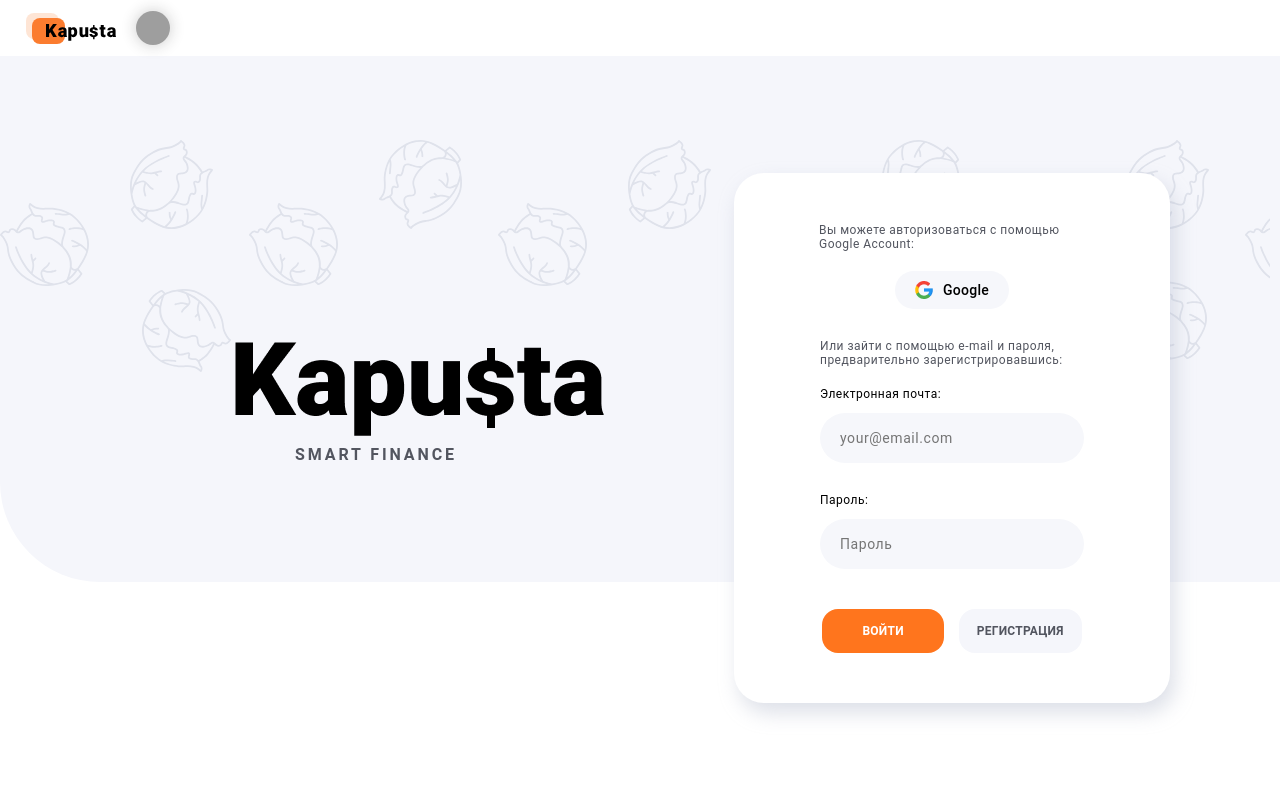
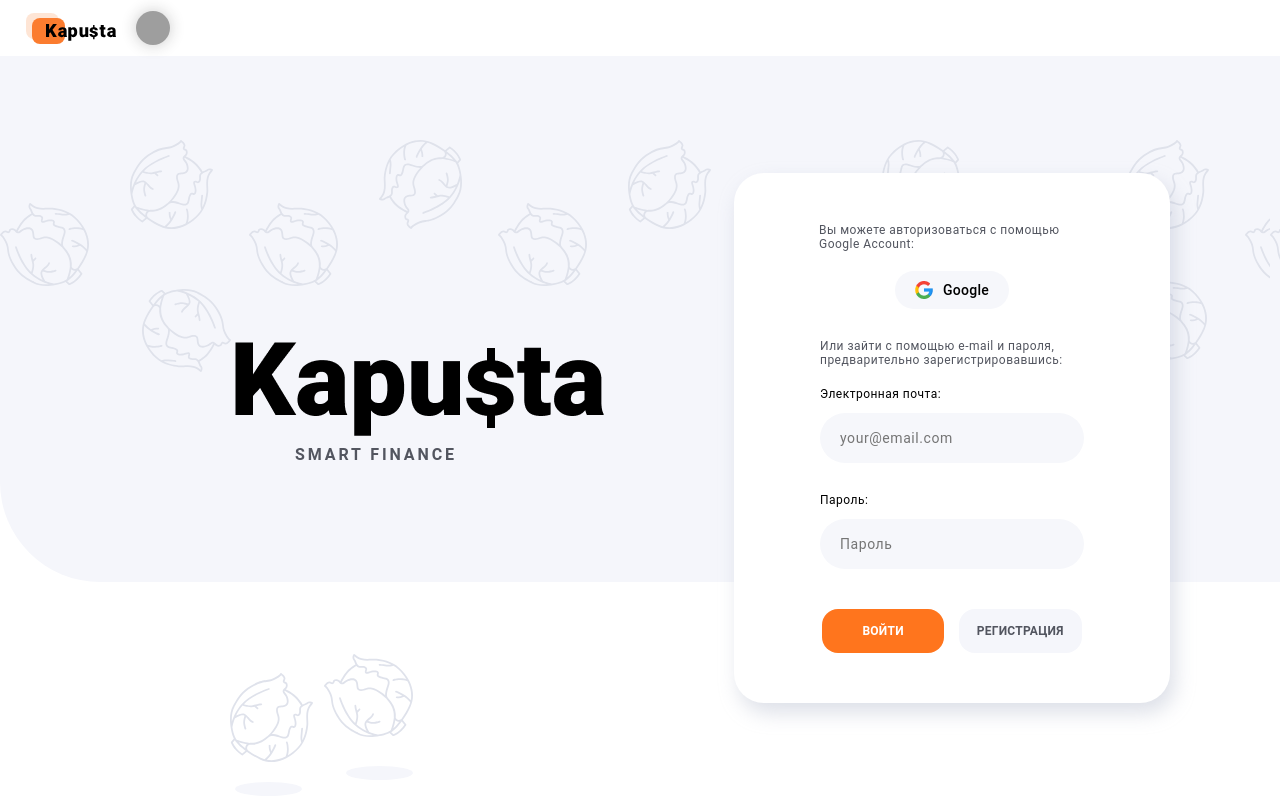
Before and after one commit to YelyzavetaLukianova/Money-project-react, a React (Create React App) app: page / in a window 1280 px wide. Shown: the top 800 px of the page. Built offline with nearby package versions, Linux system fonts and the light colour scheme; grey boxes are pictures that could not be loaded.

Commit message:
fix-background

```diff
--- a/src/pages/AuthPage/AuthPage.module.css
+++ b/src/pages/AuthPage/AuthPage.module.css
@@ -96,7 +96,7 @@
   background-image: url('../../images/svg/kapusta-mobile-auth-top.svg'),
     url('../../images/svg/kapusta-mobile-auth-bottom.svg');
   background-repeat: no-repeat;
-  background-position: right 0px top 160px, left 35px bottom 0px;
+  background-position: right 0px top 120px, left 35px bottom 0px;
 }
 
 .box::after {
@@ -114,11 +114,21 @@
 
 @media screen and (min-width: 480px) {
   .box {
-    background-image: url('../../images/svg/kapusta-desktop-auth.svg');
-    background-position: left 0px top 84px;
+    background-image: url('../../images/svg/kapusta-desktop-auth.svg'),
+      url('../../images/svg/kapusta-desktop-auth-bottom.svg');
+    background-position: left 0px top 84px, left 103px bottom 56px;
   }
 
   .box::after {
     height: 526px;
   }
 }
+
+@media screen and (min-width: 768px) {
+  .box {
+    background-image: url('../../images/svg/kapusta-desktop-auth.svg'),
+      url('../../images/svg/kapusta-desktop-auth-bottom.svg');
+    background-position: left 0px top 84px, left 230px bottom 50px;
+    background-repeat: repeat-x, no-repeat;
+  }
+}
```
Also changed, not shown: src/images/svg/kapusta-desktop-auth-bottom.svg (added).
